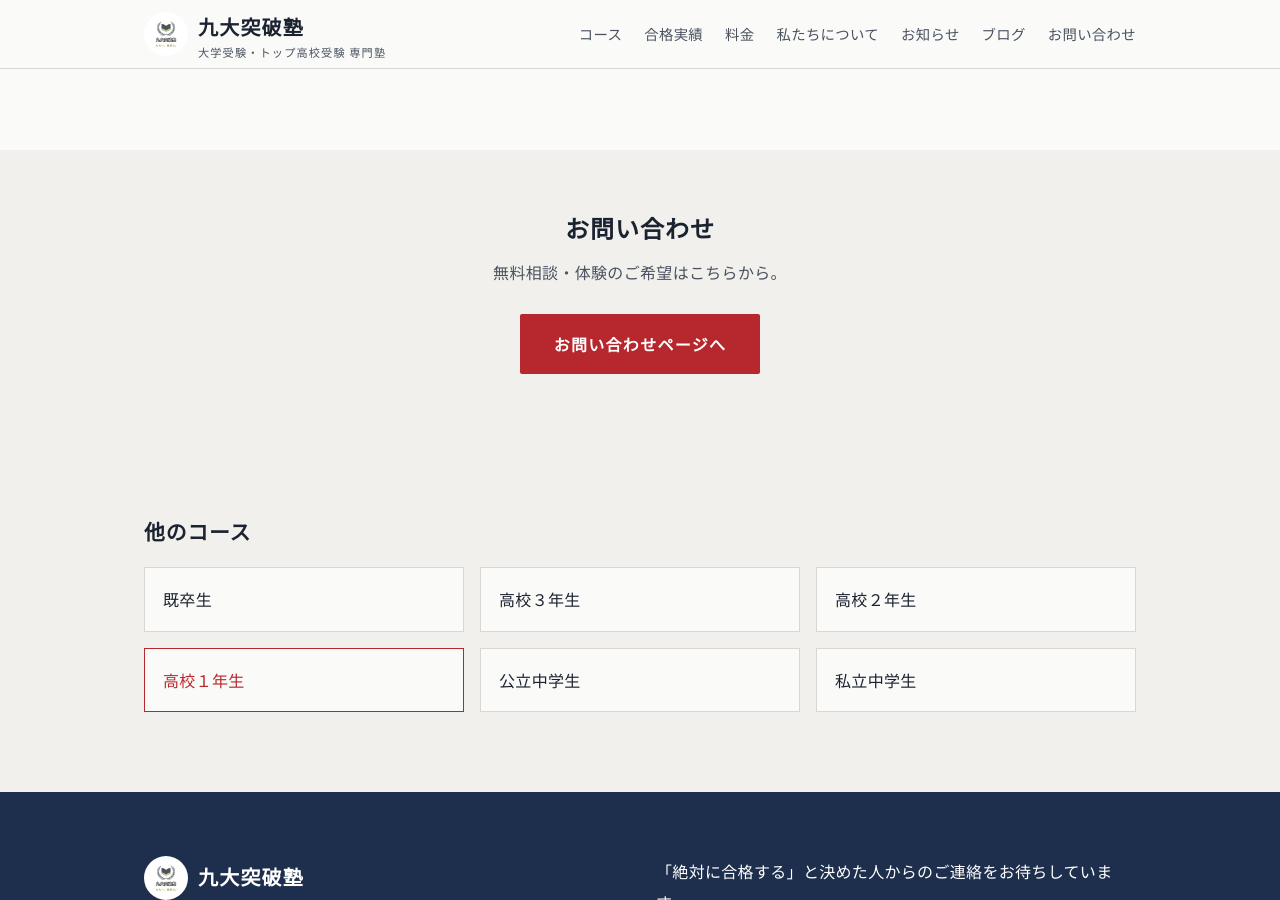
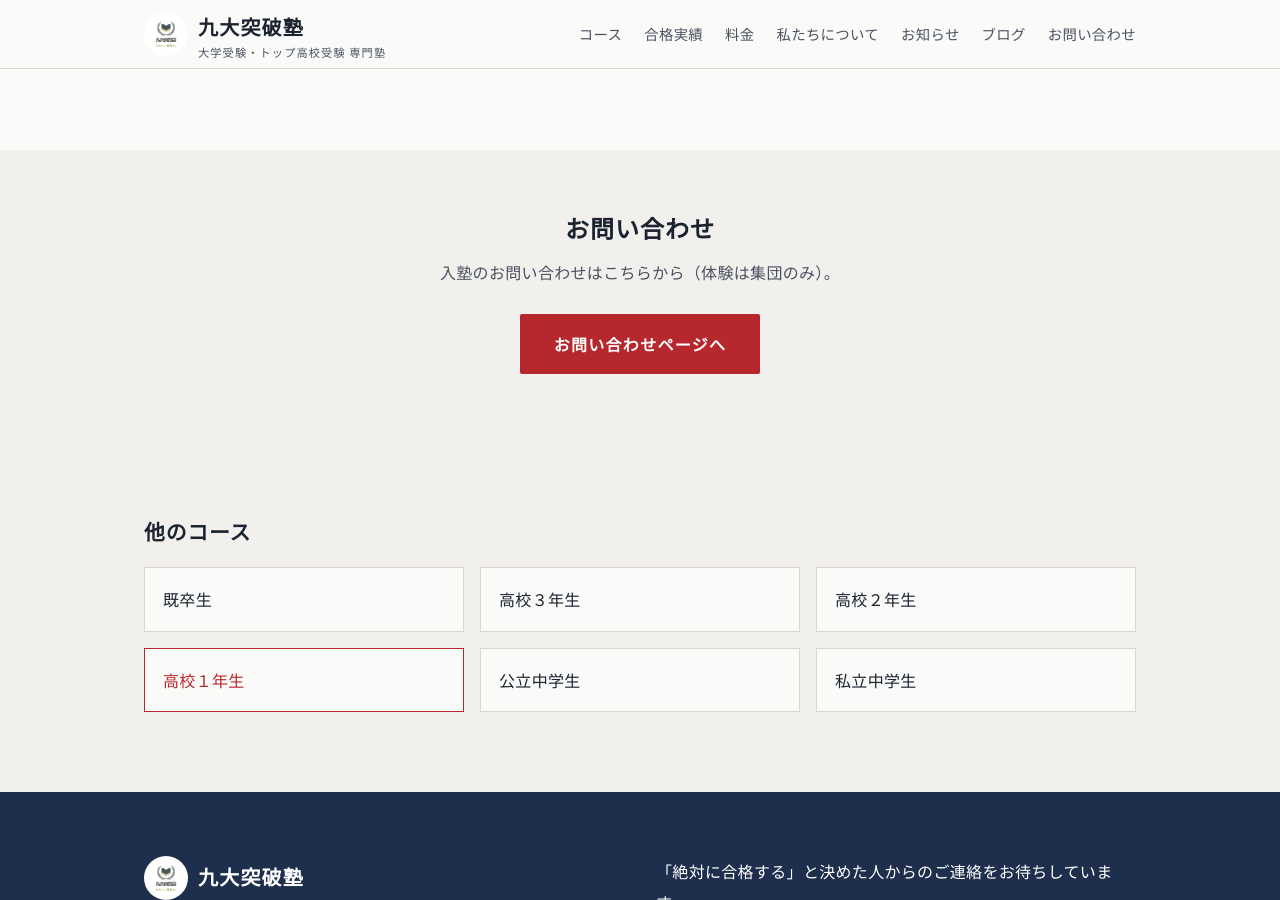
Before and after one commit to kyutotsujuku-collab/kyudai-top, a Jekyll site: the page kou1/index.html, which Jekyll copies as it is, in a window 1280 px wide and 900 px high, scrolled down 1114 px. Built offline with Jekyll 4.4.1, drawn with Linux system fonts in a browser that asks for light colours.

Commit message:
Add files via upload

```diff
--- a/chugaku-koritsu/index.html
+++ b/chugaku-koritsu/index.html
@@ -54,7 +54,7 @@
 <div class="cta-band">
   <div class="wrap">
     <h2>お問い合わせ</h2>
-    <p>無料相談・体験のご希望はこちらから。</p>
+    <p>入塾のお問い合わせはこちらから（体験は集団のみ）。</p>
     <a class="btn" href="/contact/">お問い合わせページへ</a>
   </div>
 </div>
--- a/chugaku-shiritsu/index.html
+++ b/chugaku-shiritsu/index.html
@@ -55,7 +55,7 @@
 <div class="cta-band">
   <div class="wrap">
     <h2>お問い合わせ</h2>
-    <p>無料相談・体験のご希望はこちらから。</p>
+    <p>入塾のお問い合わせはこちらから（体験は集団のみ）。</p>
     <a class="btn" href="/contact/">お問い合わせページへ</a>
   </div>
 </div>
--- a/kisotsu/index.html
+++ b/kisotsu/index.html
@@ -57,7 +57,7 @@
 <div class="cta-band">
   <div class="wrap">
     <h2>お問い合わせ</h2>
-    <p>無料相談・体験のご希望はこちらから。</p>
+    <p>入塾のお問い合わせはこちらから（体験は集団のみ）。</p>
     <a class="btn" href="/contact/">お問い合わせページへ</a>
   </div>
 </div>
--- a/kou1/index.html
+++ b/kou1/index.html
@@ -48,7 +48,7 @@
 <div class="cta-band">
   <div class="wrap">
     <h2>お問い合わせ</h2>
-    <p>無料相談・体験のご希望はこちらから。</p>
+    <p>入塾のお問い合わせはこちらから（体験は集団のみ）。</p>
     <a class="btn" href="/contact/">お問い合わせページへ</a>
   </div>
 </div>
--- a/kou2/index.html
+++ b/kou2/index.html
@@ -50,7 +50,7 @@
 <div class="cta-band">
   <div class="wrap">
     <h2>お問い合わせ</h2>
-    <p>無料相談・体験のご希望はこちらから。</p>
+    <p>入塾のお問い合わせはこちらから（体験は集団のみ）。</p>
     <a class="btn" href="/contact/">お問い合わせページへ</a>
   </div>
 </div>
--- a/kou3/index.html
+++ b/kou3/index.html
@@ -50,7 +50,7 @@
 <div class="cta-band">
   <div class="wrap">
     <h2>お問い合わせ</h2>
-    <p>無料相談・体験のご希望はこちらから。</p>
+    <p>入塾のお問い合わせはこちらから（体験は集団のみ）。</p>
     <a class="btn" href="/contact/">お問い合わせページへ</a>
   </div>
 </div>
```
